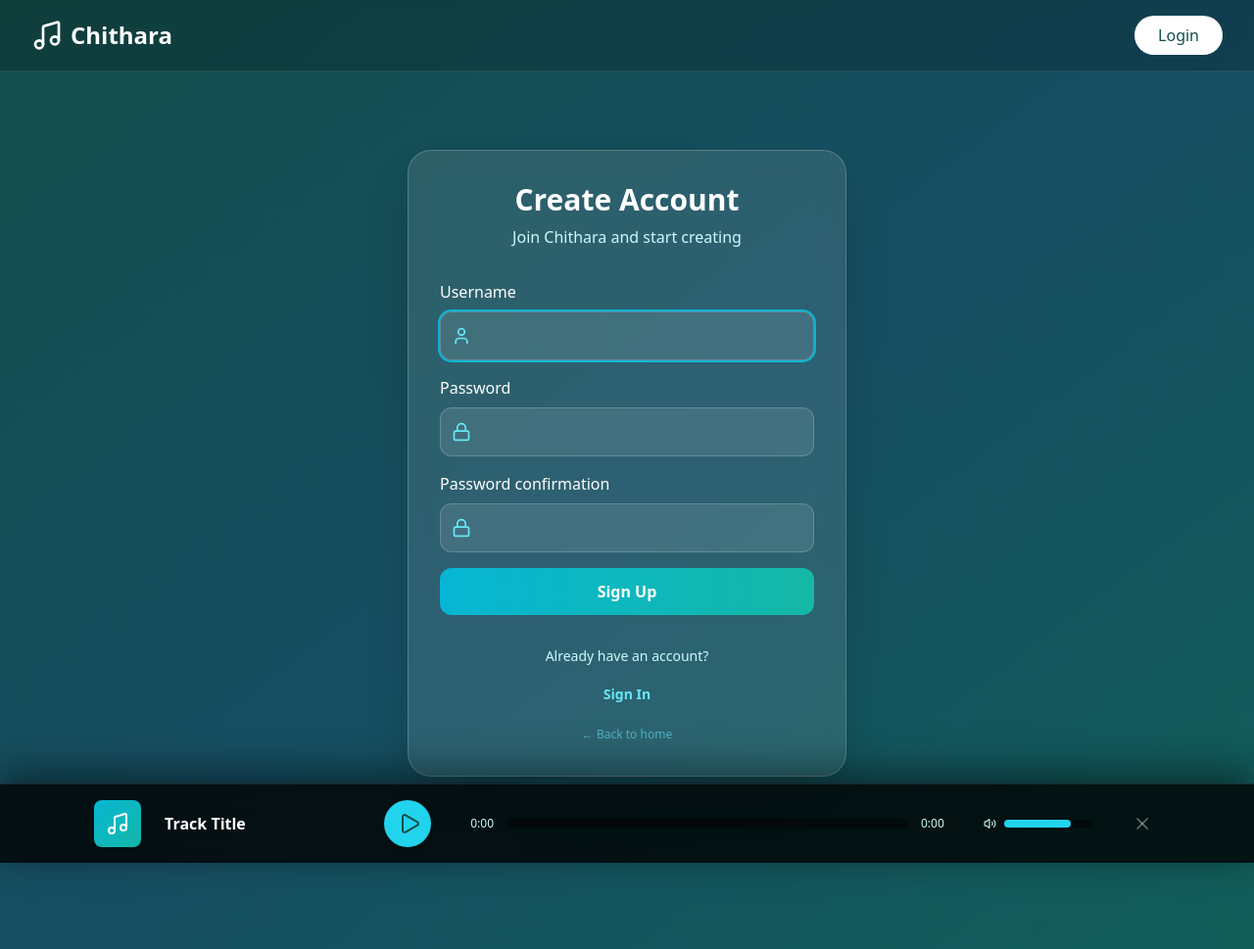
After one commit to PannawitMahacharoensiri/Chithara, a Django app: page /signup/ in a window 1280 px wide. The commit adds this page. Shown: the whole page at 98% size. Run offline with Django 5.2, Linux system fonts and the light colour scheme; parts of the project's set-up code (start-up, migrations or seed data) failed here and were passed over; some libraries are stand-ins or nearby versions.

Commit message:
Bugfix: SignUp function

```diff
--- /dev/null
+++ b/accounts/forms.py
@@ -0,0 +1,15 @@
+from django import forms
+from django.contrib.auth.forms import UserCreationForm
+from .models import User
+
+class UserSignupForm(UserCreationForm):
+    class Meta(UserCreationForm.Meta):
+        model = User
+        fields = ("username",)
+
+    def __init__(self, *args, **kwargs):
+        super().__init__(*args, **kwargs)
+        for field in self.fields.values():
+            field.widget.attrs.update({
+                "class": "w-full pl-12 pr-4 py-3 bg-white/10 border border-white/20 rounded-xl text-white placeholder-cyan-200 focus:outline-none focus:ring-2 focus:ring-cyan-500"
+            })
--- /dev/null
+++ b/accounts/views.py
@@ -0,0 +1,14 @@
+from django.shortcuts import render, redirect
+from django.contrib.auth import login
+from .forms import UserSignupForm
+
+def signup(request):
+    if request.method == "POST":
+        form = UserSignupForm(request.POST)
+        if form.is_valid():
+            user = form.save()
+            login(request, user, backend='django.contrib.auth.backends.ModelBackend')
+            return redirect("music_list")
+    else:
+        form = UserSignupForm()
+    return render(request, "registration/signup.html", {"form": form})
--- a/musics/utilities/create_default_music.py
+++ b/musics/utilities/create_default_music.py
@@ -24,7 +24,7 @@ def create_default_music_for_new_user(sender, instance, created, **kwargs):
             task_id="1032ba4f9b417a4bbba5cdddfdd534f1",
             genre=genre,
             mood=mood,
-            generate_state="complete",
+            generate_state="COMPLETED",
             generator_strategy="suno",
             audio_url="/media/WIN.mp3",
             usage_occupation="Theme Song",
--- a/mysite/urls.py
+++ b/mysite/urls.py
@@ -20,11 +20,13 @@ from django.urls import path, include
 from django.conf import settings
 from django.conf.urls.static import static
 from django.views.generic import TemplateView
+from accounts.views import signup
 
 urlpatterns = [
     path('', TemplateView.as_view(template_name='index.html'), name='home'),
     path('admin/', admin.site.urls),
     path('musics/', include('musics.urls')),
     path('login/', auth_views.LoginView.as_view(), name='login'),
+    path('signup/', signup, name='signup'),
     path('accounts/', include('allauth.urls')),
 ] + static(settings.MEDIA_URL, document_root=settings.MEDIA_ROOT)
--- /dev/null
+++ b/templates/registration/signup.html
@@ -0,0 +1,66 @@
+{% extends 'base.html' %}
+{% load socialaccount %}
+
+{% block title %}Sign Up - Chithara{% endblock %}
+
+{% block content %}
+<div class="flex items-center justify-center px-4 py-12">
+    <div class="w-full max-w-md">
+        <!-- Signup Card -->
+        <div class="bg-white/10 backdrop-blur-md rounded-3xl p-8 border border-white/20 shadow-2xl">
+            <h2 class="text-3xl font-bold text-white mb-2 text-center">
+                Create Account
+            </h2>
+            <p class="text-cyan-100 text-center mb-8">
+                Join Chithara and start creating
+            </p>
+
+            <form method="post" class="space-y-4" data-hx-boost="false">
+                {% csrf_token %}
+
+                {% if form.errors %}
+                <div class="bg-red-500/20 border border-red-500 text-red-200 px-4 py-3 rounded-xl mb-4 text-sm">
+                    {% for field, errors in form.errors.items %}
+                        {% for error in errors %}
+                            <p>{{ error }}</p>
+                        {% endfor %}
+                    {% endfor %}
+                </div>
+                {% endif %}
+
+                {% for field in form %}
+                <div>
+                    <label class="block text-white mb-2" for="{{ field.id_for_label }}">{{ field.label }}</label>
+                    <div class="relative">
+                        {% if field.name == 'username' %}
+                            <i data-lucide="user" class="absolute left-3 top-1/2 -translate-y-1/2 w-5 h-5 text-cyan-300"></i>
+                        {% else %}
+                            <i data-lucide="lock" class="absolute left-3 top-1/2 -translate-y-1/2 w-5 h-5 text-cyan-300"></i>
+                        {% endif %}
+                        {{ field }}
+                    </div>
+                </div>
+                {% endfor %}
+
+                <button type="submit"
+                    class="w-full py-3 bg-gradient-to-r from-cyan-500 to-teal-500 text-white rounded-xl hover:shadow-2xl transition-shadow font-bold mt-6">
+                    Sign Up
+                </button>
+            </form>
+
+            <div class="mt-8 text-center">
+                <p class="text-cyan-100 text-sm mb-4">Already have an account?</p>
+                <a href="{% url 'login' %}" class="text-cyan-300 hover:text-white text-sm font-bold no-underline">
+                    Sign In
+                </a>
+            </div>
+
+            <div class="mt-4 text-center">
+                <a href="/" class="text-cyan-300/60 hover:text-white text-xs no-underline">
+                    &larr; Back to home
+                </a>
+            </div>
+        </div>
+    </div>
+</div>
+{% endblock %}
```
Also changed, not shown: mysite/settings.py (+1 -14 lines), templates/registration/login.html (+22 -6 lines), musics/migrations/0010_seed_win_theme_song.py.
